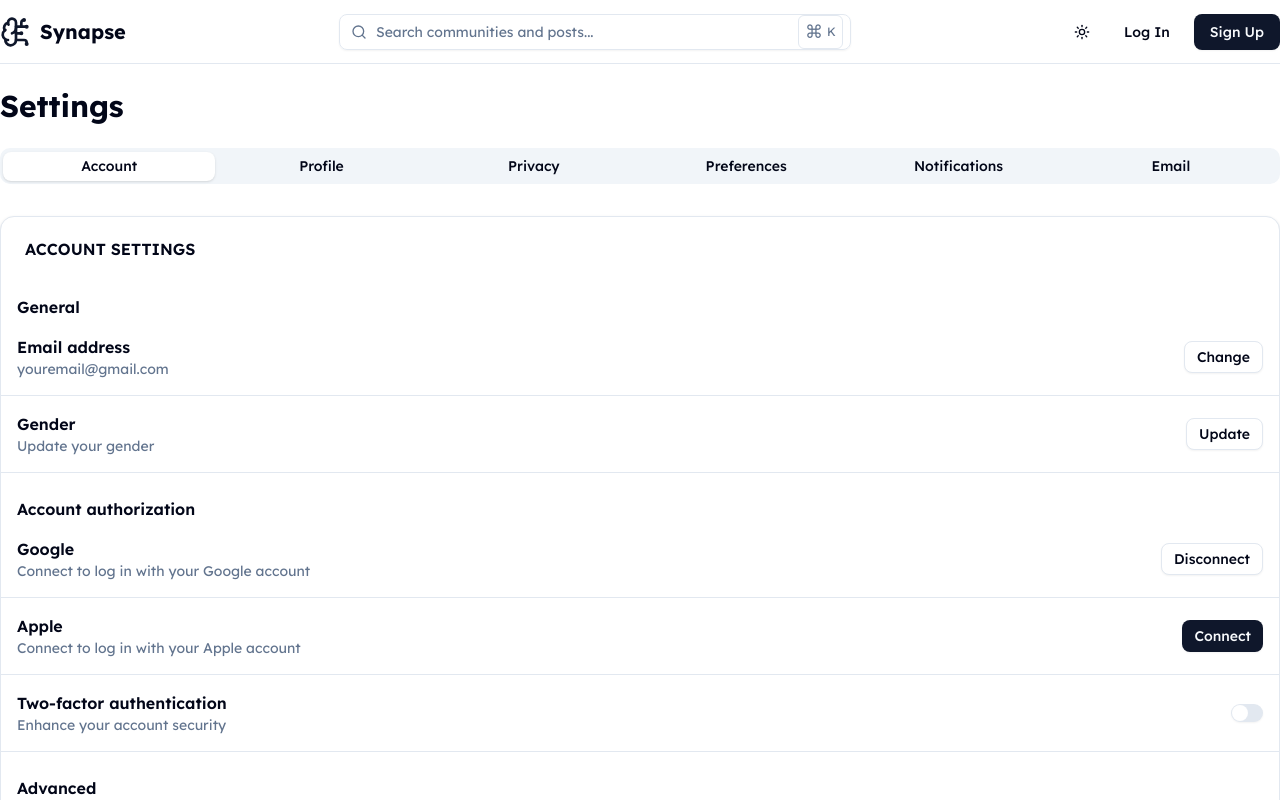
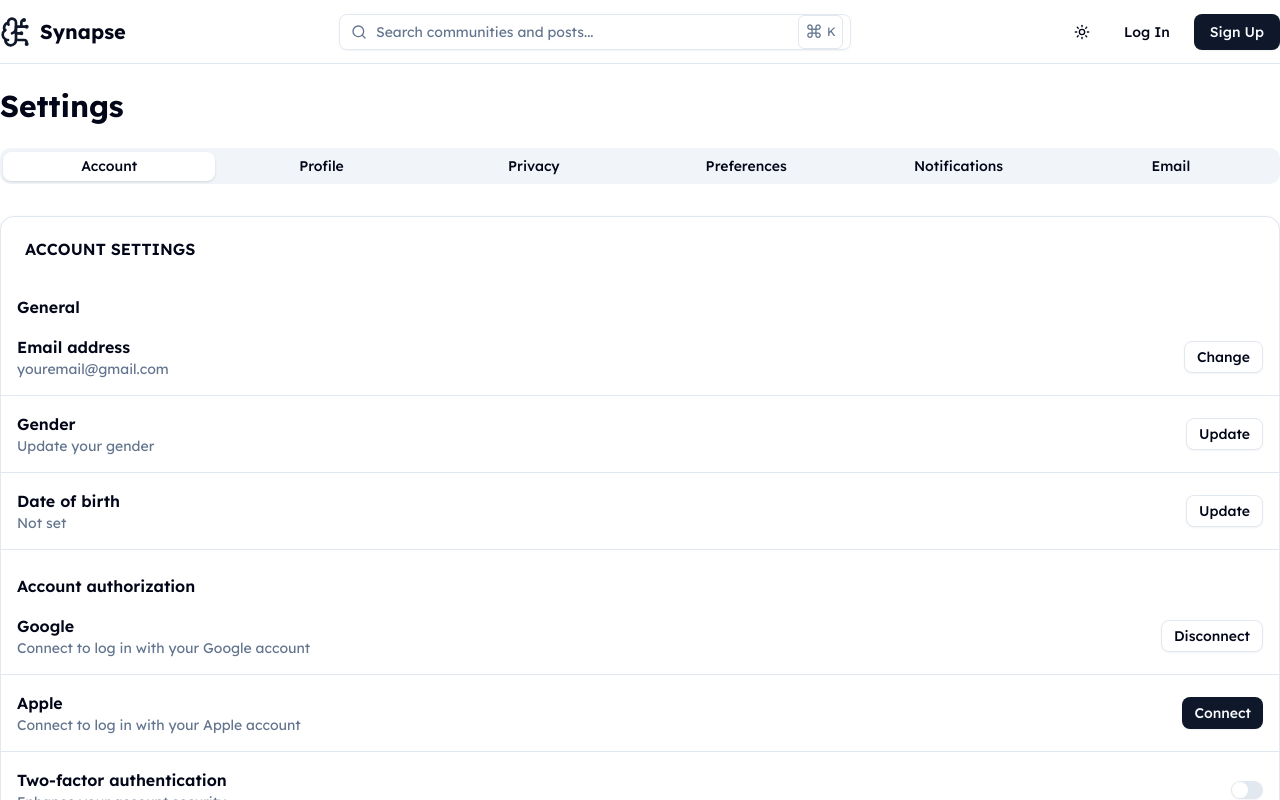
Before and after one commit to dhlananhh/synapse-client, a Next.js app: page /settings in a window 1280 px wide. Shown: the top 800 px of the page. Built offline with nearby package versions, Linux system fonts and the light colour scheme.

Commit message:
feat: display and update birthday in account settings

```diff
--- a/src/components/features/settings/tabs/AccountTab.tsx
+++ b/src/components/features/settings/tabs/AccountTab.tsx
@@ -3,6 +3,7 @@
 
 import React, { useState } from "react";
 import { useAuth } from "@/context/AuthContext";
+import { format } from "date-fns";
 import {
   Card,
   CardContent,
@@ -15,6 +16,7 @@ import SettingsRow from "../SettingsRow";
 import ChangeEmailDialog from "../dialogs/ChangeEmailDialog";
 import UpdateGenderDialog from "../dialogs/UpdateGenderDialog";
 import DeleteAccountDialog from "../dialogs/DeleteAccountDialog";
+import UpdateBirthdayDialog from "../dialogs/UpdateBirthdayDialog";
 import { ChevronRight } from "lucide-react";
 
 
@@ -23,8 +25,13 @@ export default function AccountTab() {
   const [ isEmailDialogOpen, setIsEmailDialogOpen ] = useState(false);
   const [ isGenderDialogOpen, setIsGenderDialogOpen ] = useState(false);
   const [ isDeleteDialogOpen, setIsDeleteDialogOpen ] = useState(false);
+  const [ isBirthdayDialogOpen, setIsBirthdayDialogOpen ] = useState(false);
 
   const userEmail = "youremail@gmail.com";
+
+  const birthdayDisplay = currentUser?.birthday
+    ? format(new Date(currentUser.birthday), "MMMM d, yyyy")
+    : "Not set";
 
   return (
     <>
@@ -54,6 +61,18 @@ export default function AccountTab() {
             <SettingsRow
               title="Gender"
               description="Update your gender"
+            >
+              <Button variant="outline" size="sm">Update</Button>
+            </SettingsRow>
+          </div>
+
+          <div
+            onClick={ () => setIsBirthdayDialogOpen(true) }
+            className="cursor-pointer"
+          >
+            <SettingsRow
+              title="Date of birth"
+              description={ birthdayDisplay }
             >
               <Button variant="outline" size="sm">Update</Button>
             </SettingsRow>
@@ -114,6 +133,11 @@ export default function AccountTab() {
         isOpen={ isDeleteDialogOpen }
         onOpenChange={ setIsDeleteDialogOpen }
       />
+
+      <UpdateBirthdayDialog
+        isOpen={ isBirthdayDialogOpen }
+        onOpenChange={ setIsBirthdayDialogOpen }
+      />
     </>
   );
 }
```
